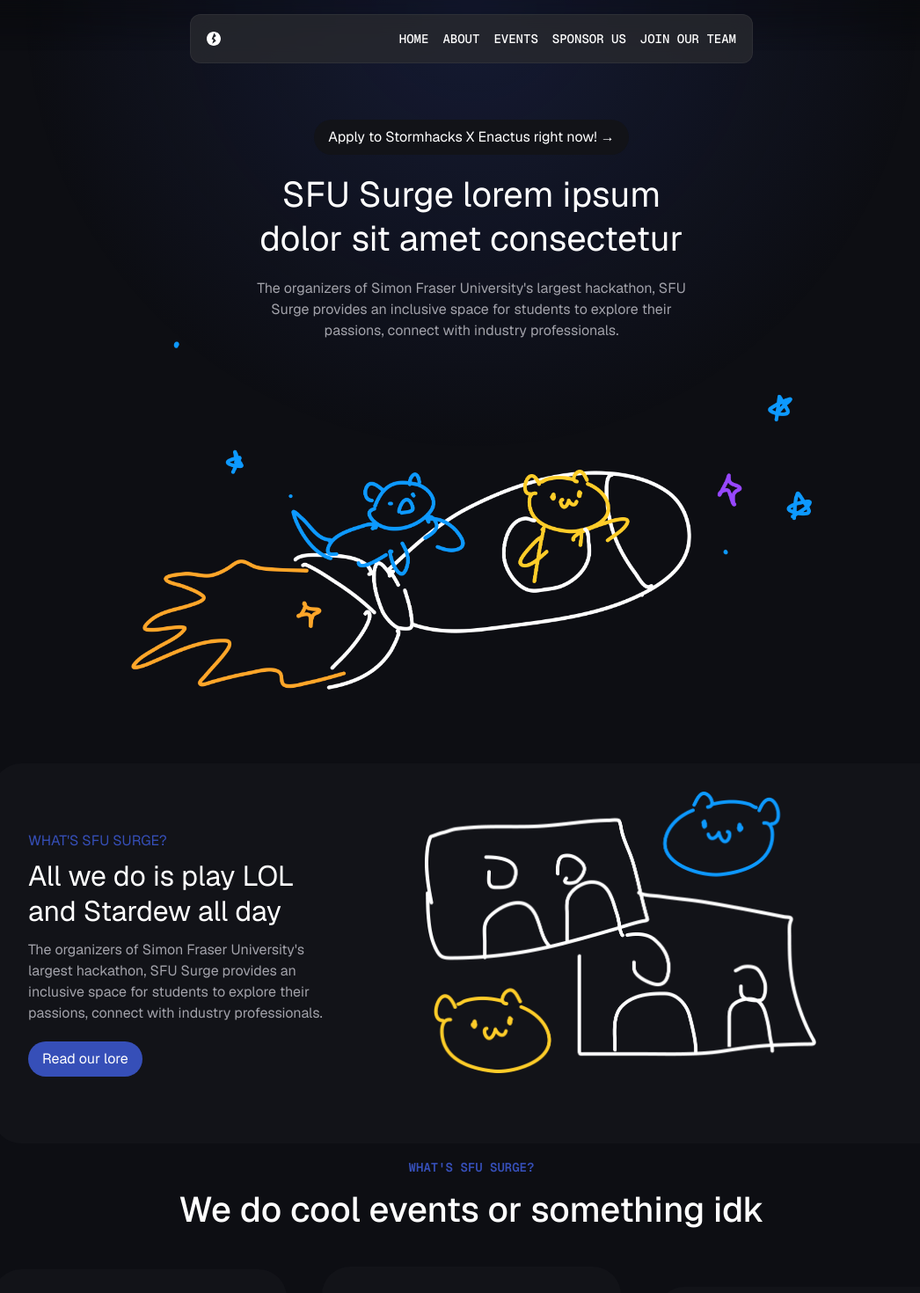
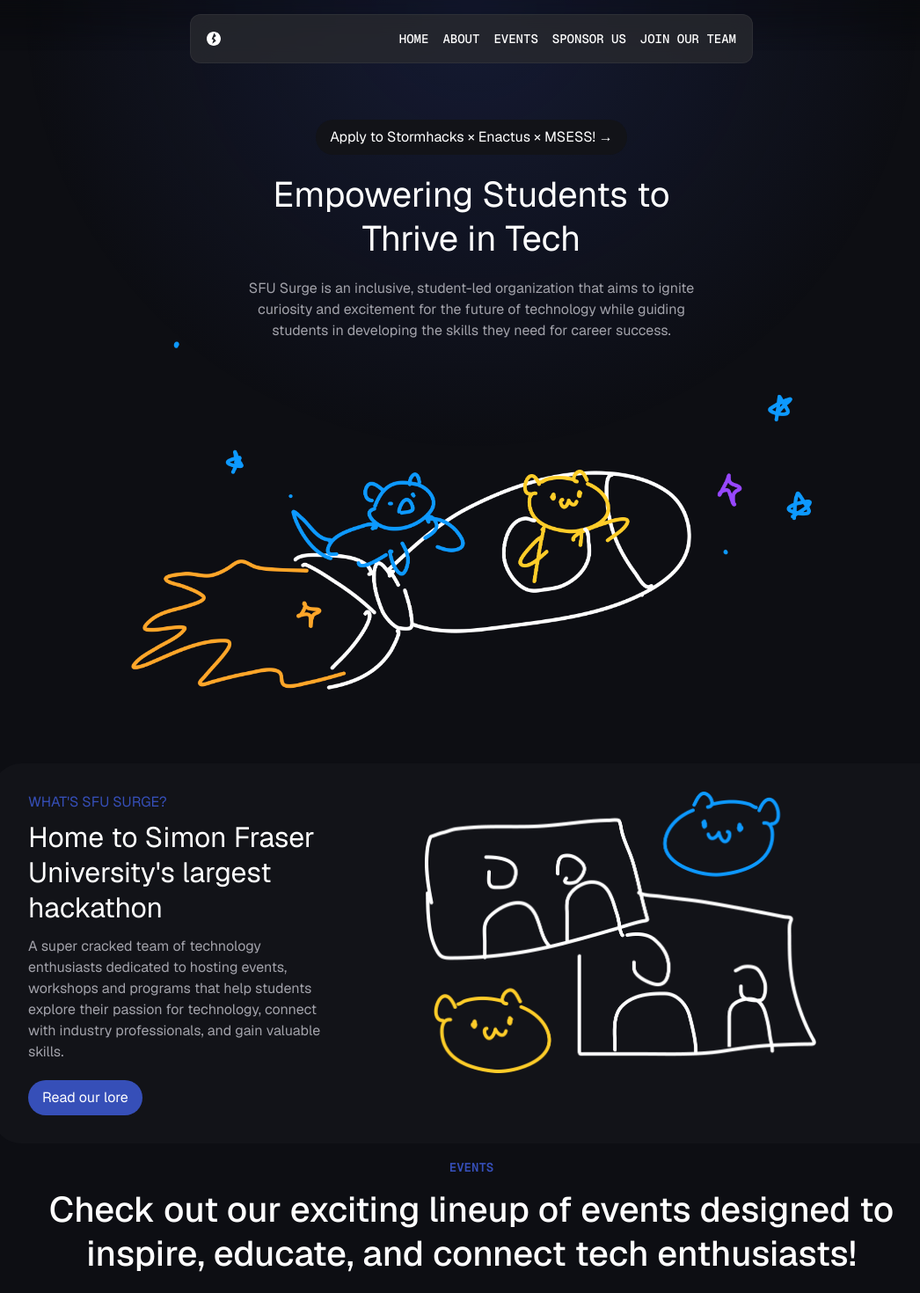
Before and after one commit to sfusurge/surge_website, a Next.js app: page / in a window 1280 px wide. Shown: the top 1470 px of the page at 88% size, without its empty margins (104-1150 px from the left). Built offline with nearby package versions, Linux system fonts and the light colour scheme.

Commit message:
some content changed

```diff
--- a/public/content/text_content.json
+++ b/public/content/text_content.json
@@ -1,29 +1,29 @@
 {
   "homepage": {
     "landing": {
-      "button_text": "Apply to Stormhacks X Enactus right now! →",
-      "title": "SFU Surge lorem ipsum dolor sit amet consectetur",
-      "subtitle": "The organizers of Simon Fraser University's largest hackathon, SFU Surge provides an inclusive space for students to explore their passions, connect with industry professionals.",
+      "button_text": "Apply to Stormhacks × Enactus × MSESS! →",
+      "title": "Empowering Students to Thrive in Tech",
+      "subtitle": "SFU Surge is an inclusive, student-led organization that aims to ignite curiosity and excitement for the future of technology while guiding students in developing the skills they need for career success.",
       "card": {
         "subtitle": "WHAT'S SFU SURGE?",
-        "title": "All we do is play LOL and Stardew all day",
-        "paragraph": "The organizers of Simon Fraser University's largest hackathon, SFU Surge provides an inclusive space for students to explore their passions, connect with industry professionals.",
+        "title": "Home to Simon Fraser University's largest hackathon",
+        "paragraph": "A super cracked team of technology enthusiasts dedicated to hosting events, workshops and programs that help students explore their passion for technology, connect with industry professionals, and gain valuable skills.",
         "button_text": "Read our lore"
       }
     },
     "events": {
-      "title": "WHAT'S SFU SURGE?",
-      "subtitle": "We do cool events or something idk"
+      "title": "EVENTS",
+      "subtitle": "Check out our exciting lineup of events designed to inspire, educate, and connect tech enthusiasts!"
     },
     "involvement": {
       "subtitle": "Get Involved",
-      "title": "Are you a student at SFU hoping to build connections & host events for the tech community?",
+      "title": "Join SFU Surge in shaping the future of technology.",
       "button_text": "View opportunities",
       "card": {
         "subtitle": "STAY IN THE LOOP",
         "title": "Be the first to find out about exciting news, like when our next events are!",
         "paragraph": "The organizers of Simon Fraser University's largest hackathon, SFU Surge provides an inclusive space for students to explore their passions, connect with industry professionals.",
-        "button_text": "Join our discord server"
+        "button_text": "Join our Discord server"
       }
     }
   }
--- a/src/components/footer.tsx
+++ b/src/components/footer.tsx
@@ -6,7 +6,7 @@ export default function Footer() {
       <div className="col-span-3 flex flex-col items-center sm:items-start">
         <img src="surge-logomark.svg" className="h-5 mb-4 w-fit"></img>
         <p className="text-text-secondary font-light text-center sm:text-left">
-          Some cheesy tagline here <br></br>
+          Engage. Empower. Innovate. <br></br>
           Built by the SFU Surge tech team 💪
         </p>
 
```
